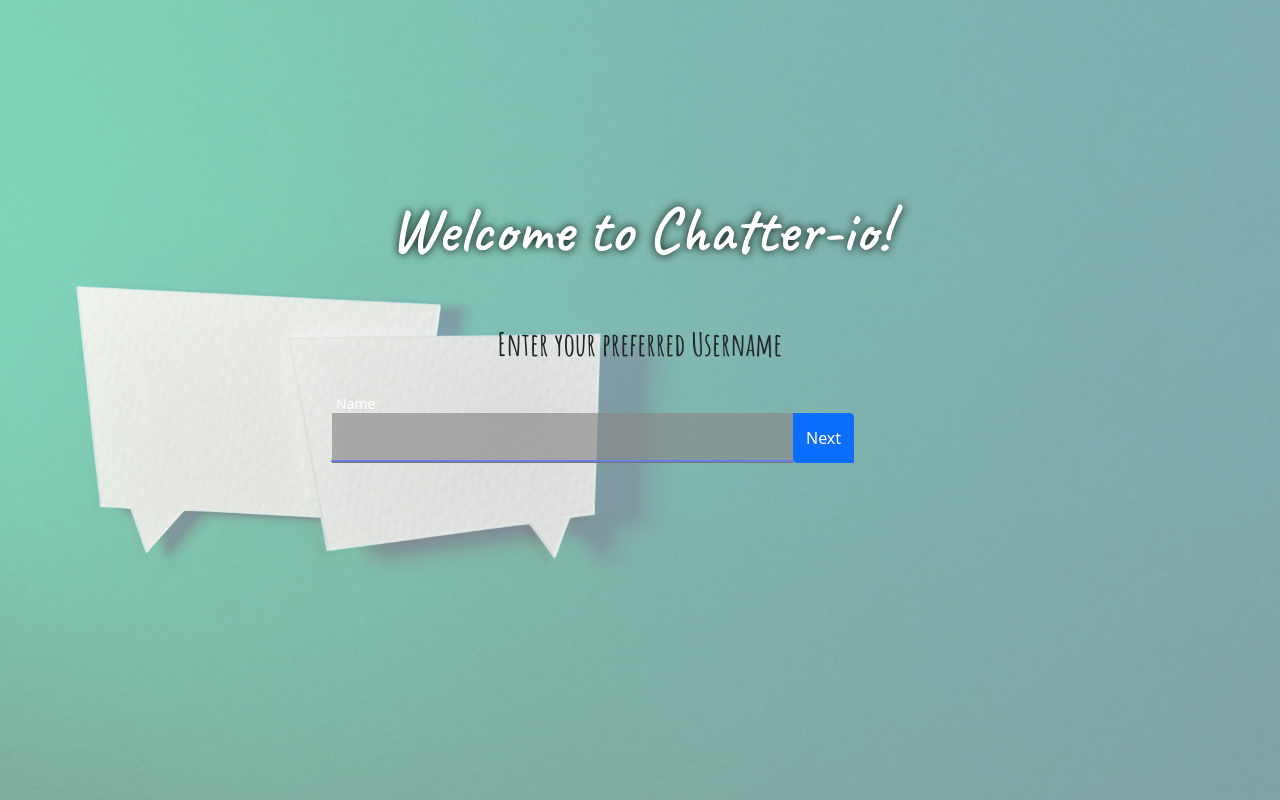
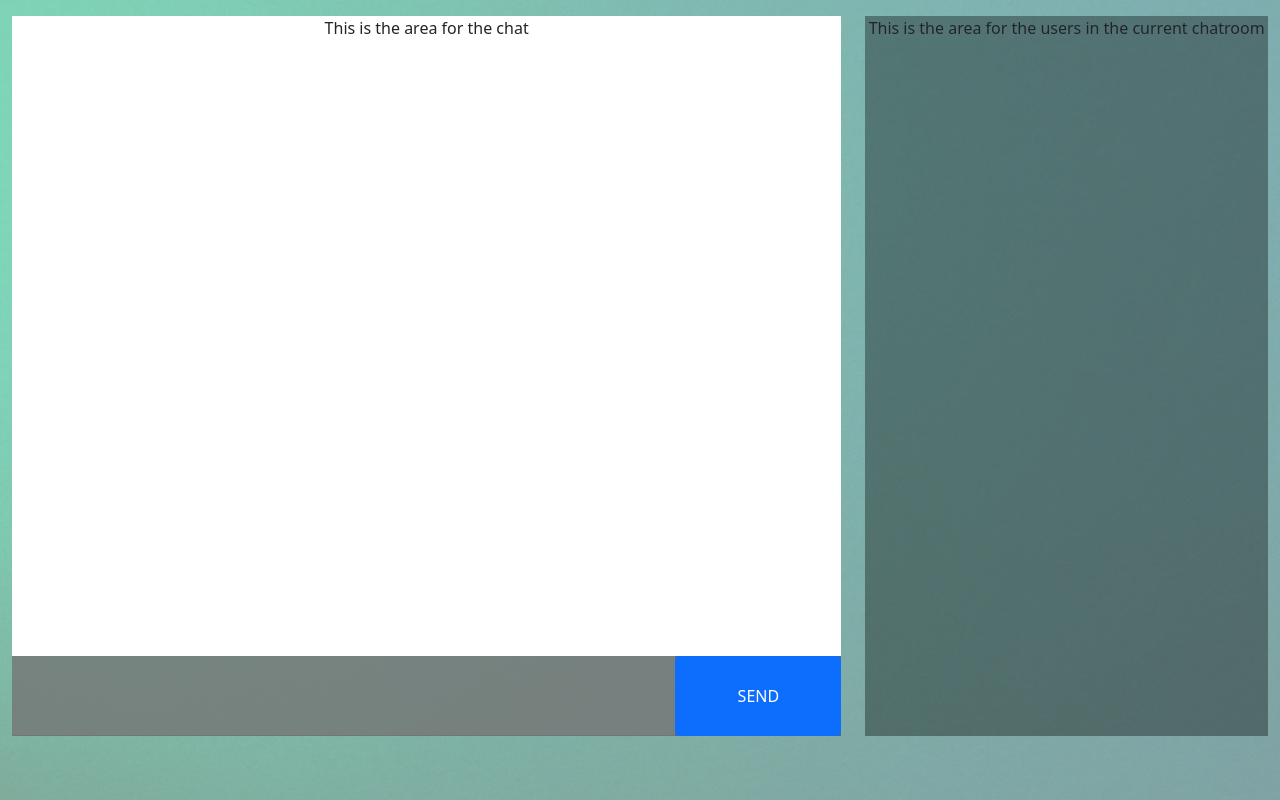
Before and after one commit to ajj-siraj/chatter-io-frontend, a React (Create React App) app: page /chatroom/1 in a window 1280 px wide. Built offline with nearby package versions, Linux system fonts and the light colour scheme.

Commit message:
basic chatroom layout added

```diff
--- a/package.json
+++ b/package.json
@@ -6,7 +6,9 @@
     "bootstrap": "^5.0.1",
     "cra-template": "1.1.2",
     "react": "^17.0.1",
+    "react-bootstrap": "^1.6.1",
     "react-dom": "^17.0.1",
+    "react-router-dom": "^5.2.0",
     "react-scripts": "4.0.3"
   },
   "scripts": {
--- a/src/App.js
+++ b/src/App.js
@@ -1,16 +1,26 @@
 import React from "react";
 import Main from "./components/Main";
 import { StateProvider } from "./Context";
+import { BrowserRouter as Router, Switch, Route } from "react-router-dom";
+import ChatroomView from "./components/ChatroomView";
 
 import "./css/App.css";
 import "./css/forms.css";
+import "./css/customButtons.css";
 import "../node_modules/bootstrap/dist/css/bootstrap.min.css";
 
 function App() {
   return (
     <div className="App">
       <StateProvider>
-        <Main />
+        <Router>
+          <Switch>
+            <Route path="/chatroom/:chatroomName" component={ChatroomView} />
+            <Route path="/">
+              <Main />
+            </Route>
+          </Switch>
+        </Router>
       </StateProvider>
     </div>
   );
--- /dev/null
+++ b/src/components/ChatroomView.js
@@ -0,0 +1,28 @@
+import React, { useState } from "react";
+import { Container, Row, Col, Button } from "react-bootstrap";
+import MessageBox from "./MessageBox";
+
+function ChatroomView({ match }) {
+  return (
+    <>
+      <Container fluid className="chatroom-container">
+        <Row className="justify-content-center mt-3 mb-0">
+          <Col md="8">
+            <div className="chatroom-area">
+              <div className="chat-messages-area">This is the area for the chat</div>
+              <MessageBox />
+            </div>
+          </Col>
+          <Col md="4">
+            <div className="chatroom-area">
+              <div>This is the area for the users in the current chatroom</div>
+            </div>
+          </Col>
+        </Row>
+      </Container>
+      <div className="background"></div>
+    </>
+  );
+}
+
+export default ChatroomView;
--- /dev/null
+++ b/src/components/MessageBox.js
@@ -0,0 +1,13 @@
+import React, { useState } from "react";
+import { Container, Row, Col, Button } from "react-bootstrap";
+
+function MessageBox() {
+  return (
+    <div className="message-box-container">
+      <input type="textarea" className="message-box" />
+      <Button className="form-button-send">Send</Button>
+    </div>
+  );
+}
+
+export default MessageBox;
--- a/src/components/StageInput.js
+++ b/src/components/StageInput.js
@@ -1,6 +1,7 @@
 import React, { useState, useContext, useEffect } from "react";
 import { Row, Col, InputGroup, Button } from "react-bootstrap";
 import { Ctx, Types } from "../Context";
+import {Redirect} from "react-router-dom";
 
 function StageInput(props) {
   let [inp, setInp] = useState("");
@@ -15,7 +16,7 @@ function StageInput(props) {
   });
 
   const setStage = (nextStage, data, type) => {
-    if ((!data && type !== "backButton") || data.length > 25) {
+    if ((!data || data.length > 25 || data.length < 3) && type !== "backButton") {
       setError(true);
     } else {
       error && setError(false);
@@ -55,13 +56,16 @@ function StageInput(props) {
               onKeyPress={(e) => handleKeyPress(e, 2, inp)}
             />
             <InputGroup.Prepend>
-              <Button className="form-button-next" onClick={() => setStage(2, inp)}>
+              <Button
+                variant="success"
+                className="form-button-next"
+                onClick={() => setStage(2, inp)}
+              >
                 Next
               </Button>
             </InputGroup.Prepend>
-            <span className="highlight"></span>
             <span className="bar"></span>
-            <label>Name</label>
+            <label>Username</label>
           </InputGroup>
         </Col>
       </Row>
@@ -69,7 +73,7 @@ function StageInput(props) {
         <Row>
           <Col xs="12">
             <div className="validation-error-message">
-              Input must be between 1 and 25 characters.
+              Input must be between 3 and 25 characters.
             </div>
           </Col>
         </Row>
@@ -88,7 +92,11 @@ function StageInput(props) {
         <Col md="6">
           <InputGroup className="group">
             <InputGroup.Prepend>
-              <Button className="form-button-back" onClick={() => setStage(1, "", "backButton")}>
+              <Button
+                variant="secondary"
+                className="form-button-back"
+                onClick={() => setStage(1, "", "backButton")}
+              >
                 Back
               </Button>
             </InputGroup.Prepend>
@@ -101,13 +109,16 @@ function StageInput(props) {
               onKeyPress={(e) => handleKeyPress(e, 3, inp)}
             />
             <InputGroup.Prepend>
-              <Button className="form-button-next" onClick={() => setStage(3, inp)}>
+              <Button
+                variant="success"
+                className="form-button-next"
+                onClick={() => setStage(3, inp)}
+              >
                 Next
               </Button>
             </InputGroup.Prepend>
-            <span className="highlight"></span>
             <span className="bar"></span>
-            <label>Name</label>
+            <label>Chatroom Name</label>
           </InputGroup>
         </Col>
       </Row>
@@ -115,7 +126,7 @@ function StageInput(props) {
         <Row>
           <Col xs="12">
             <div className="validation-error-message">
-              Input must be between 1 and 25 characters.
+              Input must be between 3 and 25 characters.
             </div>
           </Col>
         </Row>
@@ -125,6 +136,7 @@ function StageInput(props) {
 
   if (stage === 1) stageInput = stageOne;
   if (stage === 2) stageInput = stageTwo;
+  if (stage === 3) stageInput = <Redirect to={`/chatroom/${ctx.state.chatroom}`}/>;
 
   return <>{stageInput}</>;
 }
--- a/src/css/App.css
+++ b/src/css/App.css
@@ -4,7 +4,7 @@ html {
 }
 
 .background{
-  min-height:500px;
+  min-height:600px;
   height: 100%;
   position:absolute;
   top:0;
@@ -45,3 +45,25 @@ h2{
   font-size: 1rem;
   margin: 30px 0;
 }
+
+.chatroom-area{
+  min-height: 90vh;
+  background-color: #00000059;
+}
+
+.chat-messages-area{
+  min-height: 80vh;
+  background-color: #fff;
+}
+
+.message-box-container{
+  display: flex;
+  min-height: 10vh;
+}
+.message-box{
+  min-width: 80%;
+}
+
+.message-box-container input{
+  min-height: 100%;
+}
--- /dev/null
+++ b/src/css/customButtons.css
@@ -0,0 +1,59 @@
+.btn {
+  position: relative;
+  overflow: hidden;
+  text-transform: uppercase;
+  border-radius: 2px;
+  border: none;
+}
+.btn:hover, .btn:focus {
+  box-shadow: 0 1px 6px 0 rgba(0, 0, 0, 0.12), 0 1px 6px 0 rgba(0, 0, 0, 0.12);
+  outline: none;
+}
+
+.btn-default {
+  background-color: #fff;
+}
+.btn-default:hover, .btn-default:focus {
+  background-color: #f2f2f2;
+}
+
+.btn-primary {
+  background-color: #009688;
+}
+.btn-primary:hover, .btn-primary:focus {
+  background-color: #00b09f;
+}
+
+.btn-success {
+  background-color: #4caf50;
+}
+.btn-success:hover, .btn-success:focus {
+  background-color: #5cb860;
+}
+
+.btn-info {
+  background-color: #03a9f4;
+}
+.btn-info:hover, .btn-info:focus {
+  background-color: #14b4fc;
+}
+
+.btn-warning {
+  background-color: #ff5722;
+}
+.btn-warning:hover, .btn-warning:focus {
+  background-color: #ff6a3c;
+}
+
+.btn-danger {
+  background-color: #f44336;
+}
+.btn-danger:hover, .btn-danger:focus {
+  background-color: #f55a4e;
+}
+
+.fab {
+  border-radius: 50%;
+  margin: 0;
+  padding: 20px;
+}
--- a/src/css/forms.css
+++ b/src/css/forms.css
@@ -3,43 +3,65 @@
   width: 100%;
   border-top-left-radius: 0 !important;
   border-bottom-right-radius: 0 !important;
+  border-bottom-left-radius: 0 !important;
 }
 .form-button-back {
   height: 50px !important;
   width: 100%;
+  border-bottom-right-radius: 0 !important;
   border-bottom-left-radius: 0 !important;
   border-top-right-radius: 0 !important;
 }
 
+.form-button-send{
+  min-height: 100%;
+  width: 20%;
+}
 .group {
   position: relative;
 }
+
 input {
   font-size: 18px;
   padding: 10px 10px 10px 5px;
   display: block;
-  width: 75%;
   border: none;
   border-bottom: 1px solid #757575;
   background-color: #888888a9;
 }
+
+.stage-one input {
+  width: 90%;
+}
+.stage-two input {
+  width: 80%;
+}
+
 input:focus {
   outline: none;
 }
 
-.stage-one label {
+label {
   color: #f5f5f5;
   font-size: 18px;
   font-weight: normal;
+  text-shadow: 0px 0px 10px black;
   position: absolute;
   pointer-events: none;
-  left: 5px;
-  top: 10px;
   transition: 0.2s ease all;
   -moz-transition: 0.2s ease all;
   -webkit-transition: 0.2s ease all;
 }
 
+.stage-one label{
+ top: 15px;
+ left: 10px;
+}
+
+.stage-two label{
+  left: 75px;
+  top: 10px;
+}
 .stage-one input:focus ~ label,
 .stage-one input:valid ~ label {
   top: -20px;
@@ -51,6 +73,7 @@ input:focus {
   color: #f5f5f5;
   font-size: 18px;
   font-weight: normal;
+  text-shadow: 0px 0px 10px black;
   position: absolute;
   pointer-events: none;
   left: 75px;
@@ -71,33 +94,27 @@ input:focus {
 .bar {
   position: relative;
   display: block;
-  width: 75%;
+  width: 90%;
 }
-.stage-one .bar:before,
-.stage-one .bar:after {
+
+.bar:before,
+.bar:after {
   content: "";
   height: 2px;
   width: 0;
   bottom: 1px;
   position: absolute;
-  background: #667edf;
+  background: #ebebeb;
   transition: 0.2s ease all;
   -moz-transition: 0.2s ease all;
   -webkit-transition: 0.2s ease all;
 }
+
 .stage-two .bar:before,
 .stage-two .bar:after {
-  left:60px;
-  content: "";
-  height: 2px;
-  width: 0;
-  bottom: 1px;
-  position: absolute;
-  background: #667edf;
-  transition: 0.2s ease all;
-  -moz-transition: 0.2s ease all;
-  -webkit-transition: 0.2s ease all;
+  left: 60px;
 }
+
 .bar:before {
   left: 50%;
 }
@@ -108,16 +125,6 @@ input:focus {
 .stage-one input:focus ~ .bar:before,
 .stage-one input:focus ~ .bar:after {
   width: 50%;
-}
-
-.stage-one input:focus ~ .bar:before,
-.stage-one input:focus ~ .bar:after {
-  width: 50%;
-}
-
-.stage-two input:focus ~ .bar:before,
-.stage-two input:focus ~ .bar:after {
-  width: 100%;
 }
 
 .stage-two input:focus ~ .bar:before,
```
Also changed, not shown: 1 other file (tests, documents, lock files or other folders).
